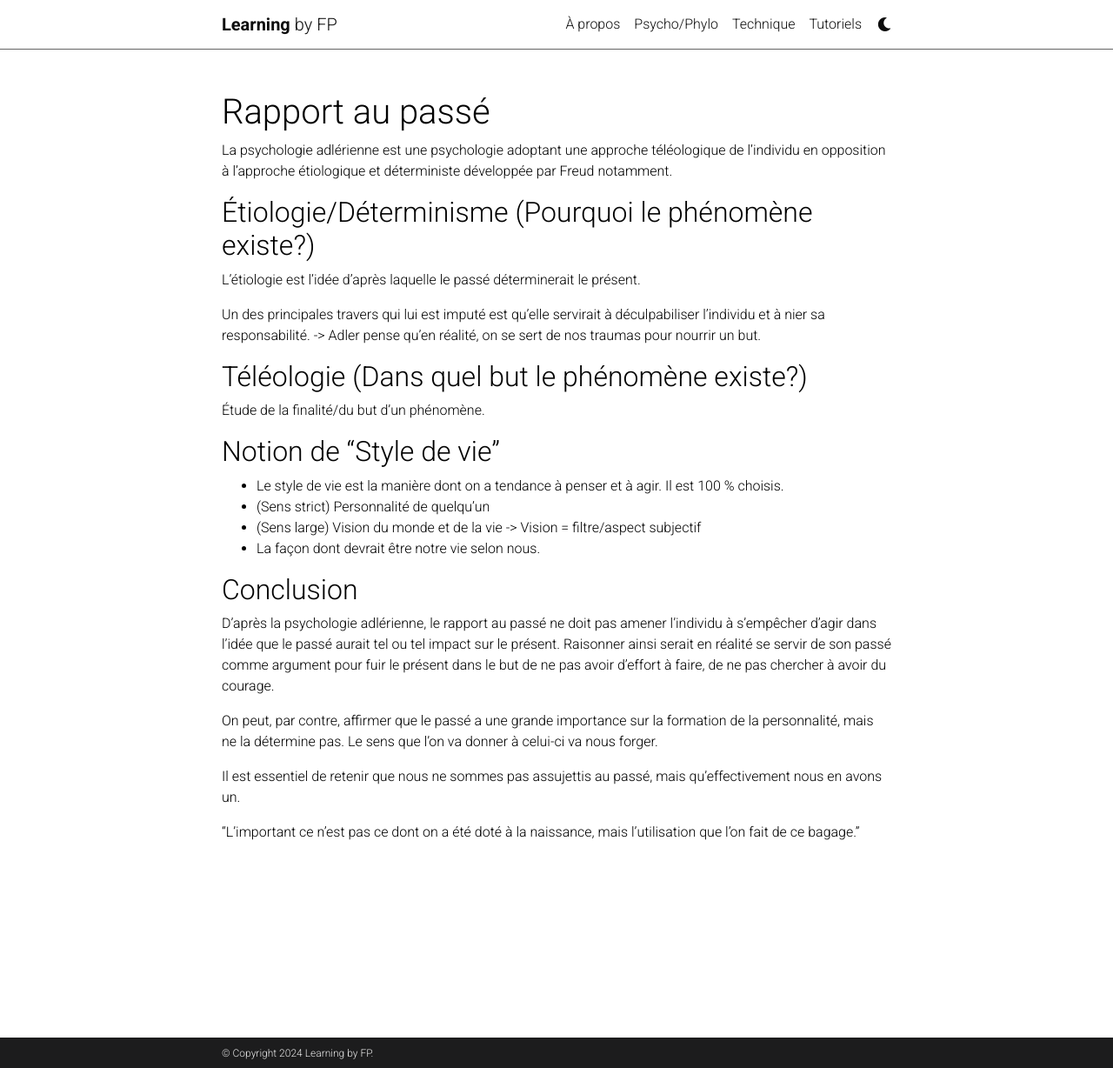
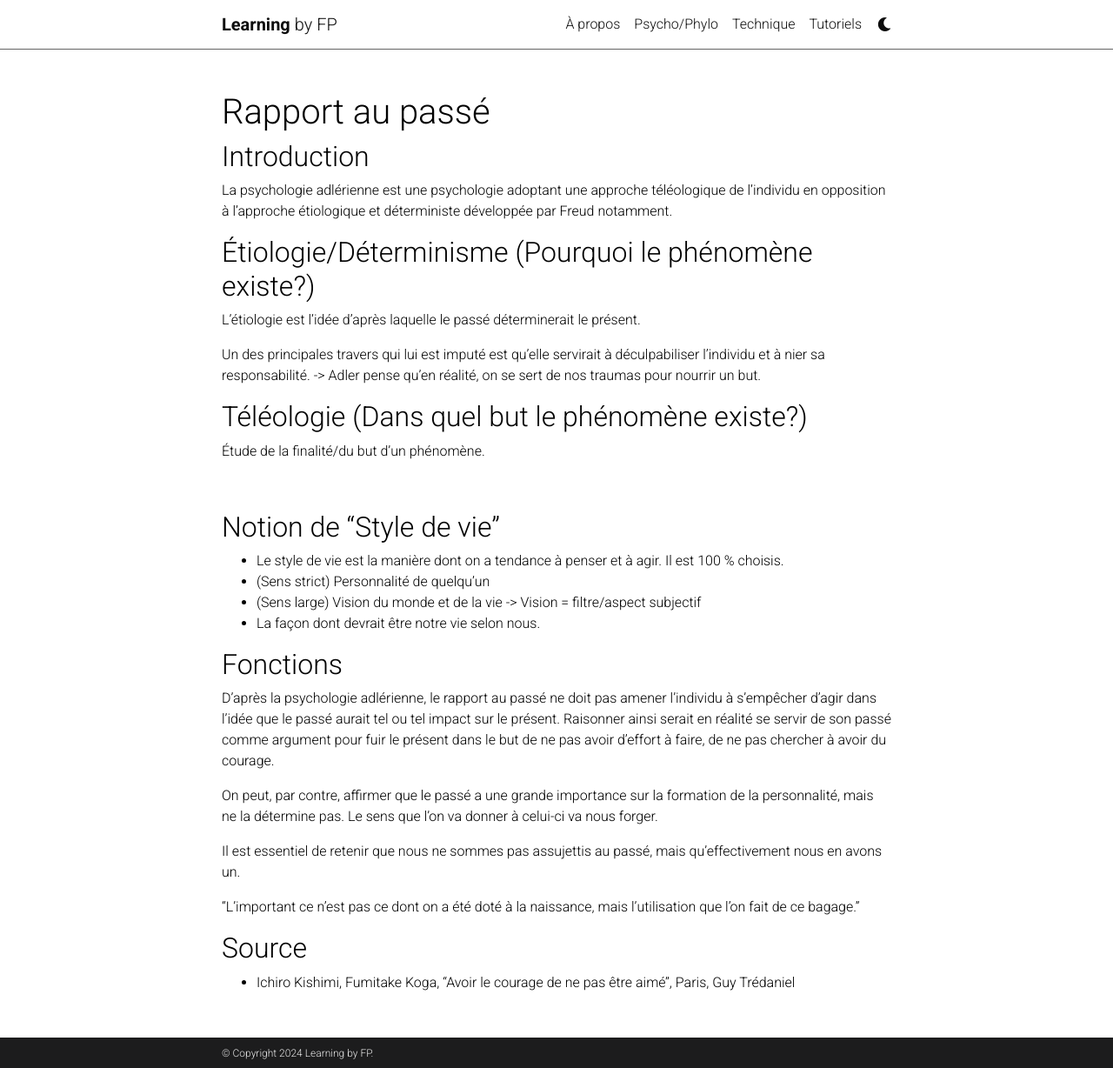
Before and after one commit to mpek29/learning, a Jekyll site: the page built from _psycho_phylo/relation_past.md, in a window 1280 px wide and 1228 px high. Shown: the whole window at 87% size. Built offline with Jekyll 4.4.1, drawn with Linux system fonts in a browser that asks for light colours; comment, search, counter and statistics services are not loaded; a style sheet for code colours, icons or effects is not loaded.

Commit message:
Style test

```diff
--- a/_psycho_phylo/relation_past.md
+++ b/_psycho_phylo/relation_past.md
@@ -5,6 +5,7 @@ category: Psychologie/Phylosophie adlérienne
 importance: 2
 ---
 
+## Introduction
 La psychologie adlérienne est une psychologie adoptant une approche téléologique de l'individu en opposition à l'approche étiologique et déterministe développée par Freud notamment.
 
 ## Étiologie/Déterminisme (Pourquoi le phénomène existe?)
@@ -15,13 +16,15 @@ Un des principales travers qui lui est imputé est qu'elle servirait à déculpa
 ## Téléologie (Dans quel but le phénomène existe?)
 Étude de la finalité/du but d'un phénomène.
 
+<br>
+
 ## Notion de "Style de vie"
 - Le style de vie est la manière dont on a tendance à penser et à agir. Il est 100 % choisis.
 - (Sens strict) Personnalité de quelqu'un
 - (Sens large) Vision du monde et de la vie -> Vision = filtre/aspect subjectif
 - La façon dont devrait être notre vie selon nous.
 
-## Conclusion
+## Fonctions
 D'après la psychologie adlérienne, le rapport au passé ne doit pas amener l'individu à s'empêcher d'agir dans l'idée que le passé aurait tel ou tel impact sur le présent. Raisonner ainsi serait en réalité se servir de son passé comme argument pour fuir le présent dans le but de ne pas avoir d'effort à faire, de ne pas chercher à avoir du courage.
 
 On peut, par contre, affirmer que le passé a une grande importance sur la formation de la personnalité, mais ne la détermine pas. Le sens que l'on va donner à celui-ci va nous forger.
@@ -29,3 +32,6 @@ On peut, par contre, affirmer que le passé a une grande importance sur la forma
 Il est essentiel de retenir que nous ne sommes pas assujettis au passé, mais qu'effectivement nous en avons un.
 
 "L'important ce n'est pas ce dont on a été doté à la naissance, mais l'utilisation que l'on fait de ce bagage."
+
+## Source
+- Ichiro Kishimi, Fumitake Koga, ''Avoir le courage de ne pas être aimé'', Paris, Guy Trédaniel
```
Also changed, not shown: _psycho_phylo/introduction.md (+3 -0 lines).
